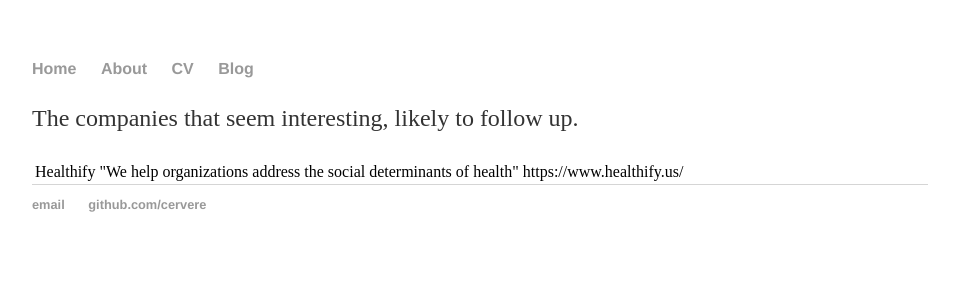
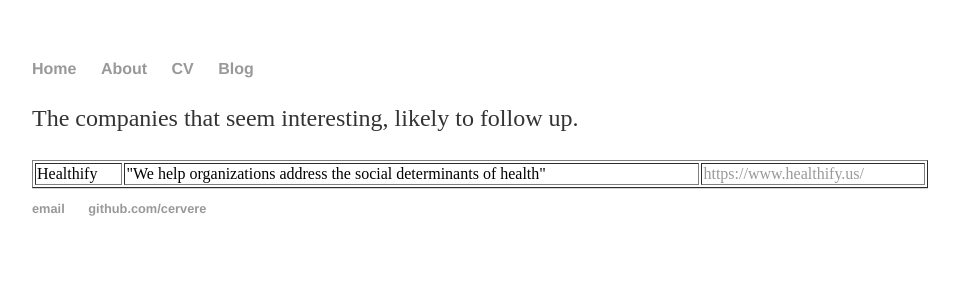
Before and after one commit to cervere/cervere.github.io, a Jekyll site: the page built from _posts/2020-04-06-companies.md, in a window 1280 px wide. Shown: the top 300 px of the page, without its empty margins (160-1119 px from the left). Built offline with Jekyll 4.4.1, drawn with Linux system fonts in a browser that asks for light colours.

Commit message:
Update 2020-04-06-companies.md

```diff
--- a/_posts/2020-04-06-companies.md
+++ b/_posts/2020-04-06-companies.md
@@ -6,10 +6,10 @@ date: 2020-04-07
 
 The companies that seem interesting, likely to follow up.
 
-<table>
+<table border="1" width="100%">
 <tr>
   <td>Healthify</td>
   <td>"We help organizations address the social determinants of health"</td>
-  <td>https://www.healthify.us/</td>
+  <td><a href="https://www.healthify.us/"> https://www.healthify.us/ </a> </td>
 </tr>
 </table>
```
